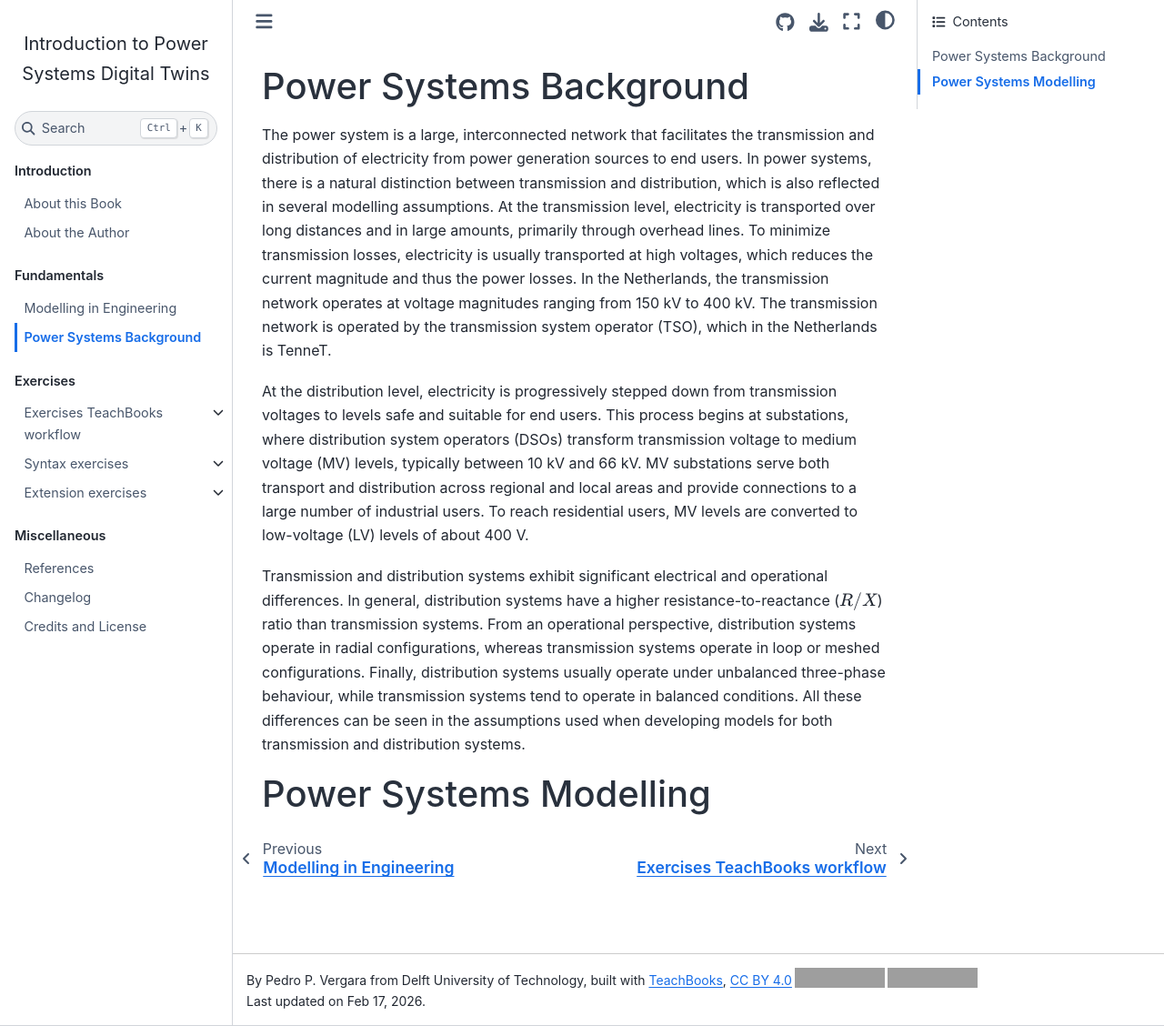
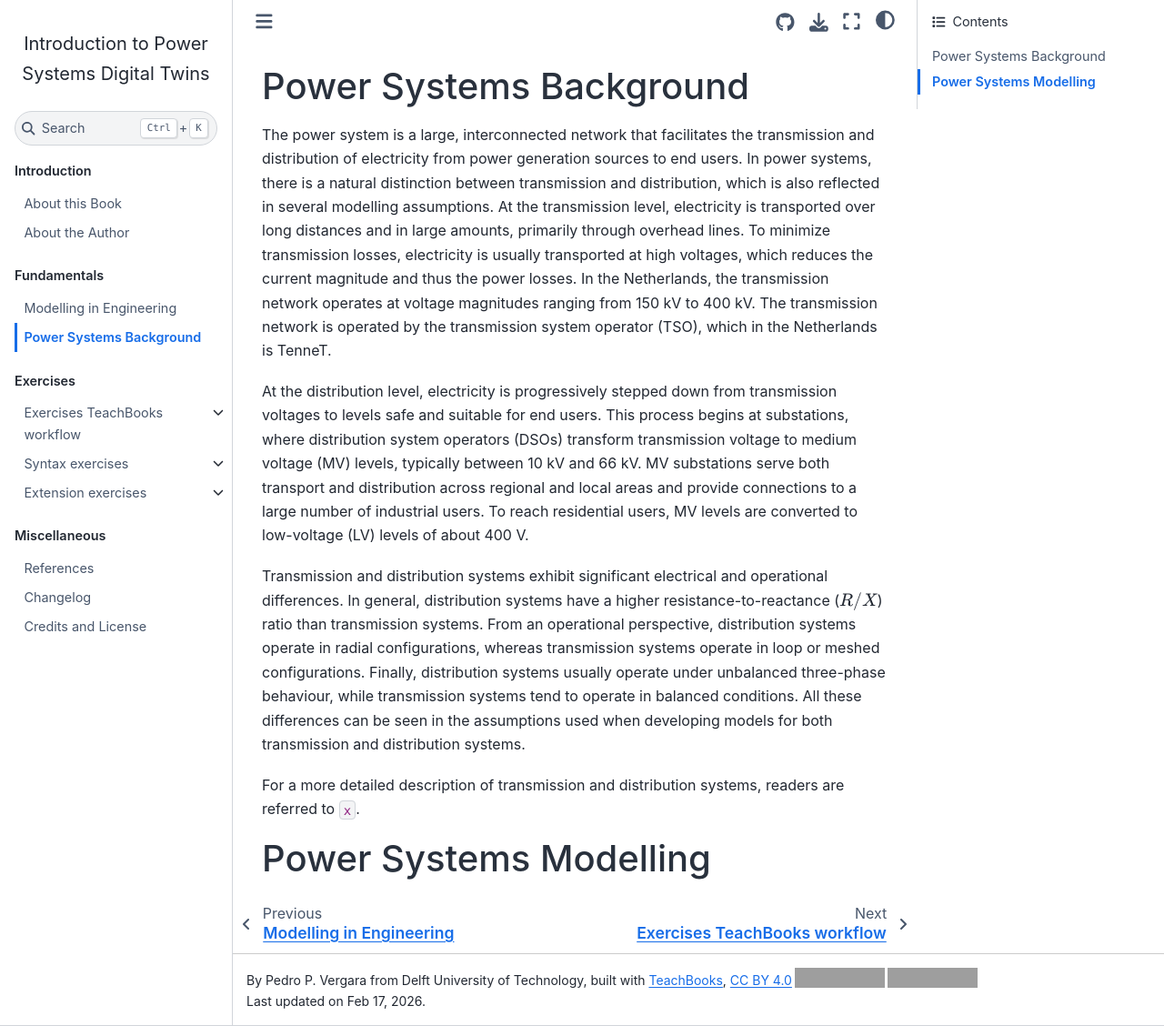
Before and after one commit to distributionnetworksTUDelft/PowerSystemsDigitalTwins, a Jupyter Book: the page built from book/part_1/chapter_2.md, in a window 1280 px wide and 1128 px high. Shown: the whole window at 91% size. Built offline with Jupyter Book 1.0.4 settings and Sphinx 7.4.7 and the Sphinx Book theme 1.1.4, drawn with Linux system fonts in a browser that asks for light colours; comment, search, counter and statistics services are not loaded; cross-references to code outside the pages are shown as plain code; grey boxes are pictures that could not be loaded.

Commit message:
Update chapter_2.md

```diff
--- a/book/part_1/chapter_2.md
+++ b/book/part_1/chapter_2.md
@@ -5,4 +5,6 @@ At the distribution level, electricity is progressively stepped down from transm
 
 Transmission and distribution systems exhibit significant electrical and operational differences. In general, distribution systems have a higher resistance-to-reactance ($R/X$) ratio than transmission systems. From an operational perspective, distribution systems operate in radial configurations, whereas transmission systems operate in loop or meshed configurations. Finally, distribution systems usually operate under unbalanced three-phase behaviour, while transmission systems tend to operate in balanced conditions. All these differences can be seen in the assumptions used when developing models for both transmission and distribution systems.
 
+For a more detailed description of transmission and distribution systems, readers are referred to {cite:p}`x`.
+
 # Power Systems Modelling
```
